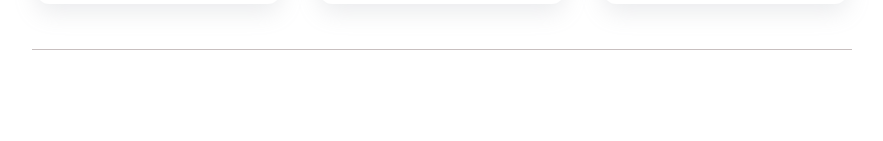
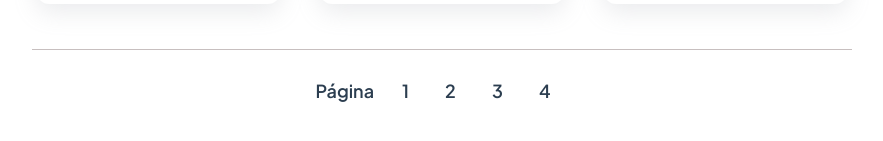
Before and after one commit to Vinicius-gif/teste-front-leadster, a Next.js app: page / in a window 1280 px wide. Shown: the part 1647-1788 px from the top of the page, without its empty margins (198-1081 px from the left). Before the commit the page ends 1736 px from the top, so only its background shows below. Built offline with nearby package versions, Linux system fonts and the light colour scheme.

Commit message:
feat: componete de Paginacao

```diff
--- a/src/app/globalStyles.css
+++ b/src/app/globalStyles.css
@@ -1,5 +1,5 @@
 :root {
-  --azul: #007dff;
+  --azul: #2683fb;
   --preto: #2c3e50;
   --fundo-banner: #f9fcff;
 }
--- a/src/components/ListagemVideos/CardVideo.tsx
+++ b/src/components/ListagemVideos/CardVideo.tsx
@@ -16,6 +16,7 @@ const CardTitle = styled.h2`
 
 const Thumbnail = styled.img`
   border-radius: 12px;
+  border-bottom: none;
   width: 100%;
 `;
 
--- /dev/null
+++ b/src/components/ListagemVideos/Paginacao.tsx
@@ -0,0 +1,50 @@
+import Link from "next/link";
+import { styled } from "styled-components";
+
+interface Props {
+  quantidade: number
+}
+
+const Container = styled.div`
+  display: flex;
+  align-items: center;
+  justify-content: center;
+  height: 40px;
+`
+
+const Paragrafo = styled.p`
+  font-weight: 600;
+  font-size: 18px;
+  margin-right: 10px;
+  color: var(--preto);
+`
+
+const LinkCustom = styled(Link)`
+  margin: 0px 10px;
+  padding: 3px 8px;
+  text-decoration: none;
+  font-weight: 600;
+  font-size: 18px;
+  color: var(--preto);
+
+  &:hover {
+    border-radius: 8px;
+    border: solid 1px var(--azul);
+    color: var(--azul);
+  }
+`
+
+export const Paginacao = ( { quantidade } : Props) => {
+
+  const array = Array.from(Array(quantidade).keys())
+
+  return (
+    <Container>
+      <Paragrafo>Página</Paragrafo>
+
+      {array.map((index) => (
+        <LinkCustom href="" key={index}>{index + 1}</LinkCustom>
+      ))}
+    </Container>
+  )
+}
--- a/src/components/ListagemVideos/SelectFiltro.tsx
+++ b/src/components/ListagemVideos/SelectFiltro.tsx
@@ -4,7 +4,7 @@ const Container = styled.section`
   display: flex;
   justify-content: space-between;
   align-items: center;
-  width: 25%;
+  width: 30%;
   color: var(--preto);
 `
 const Paragrafo = styled.p`
@@ -44,10 +44,7 @@ export const SelectFiltro = () => {
       <BotaoSelect>
         <span>Data de Publicação</span>
         <svg xmlns="http://www.w3.org/2000/svg" width="40" height="40" viewBox="0 0 24 24">
-          <g>
-            <path fill="none" d="M0 0h24v24H0z" />
             <path d="M12 14l-4-4h8z" />
-          </g>
         </svg>
       </BotaoSelect>
     </Container>
--- a/src/components/ListagemVideos/index.tsx
+++ b/src/components/ListagemVideos/index.tsx
@@ -4,8 +4,9 @@ import { useState } from "react"
 import { styled } from "styled-components"
 import { CardVideo } from "./CardVideo"
 import { BotaoFiltro } from "./BotaoFiltro"
+import { SelectFiltro } from "./SelectFiltro"
+import { Paginacao } from "./Paginacao"
 import dadosVideos from '../../../public/dadosVideos.json'
-import { SelectFiltro } from "./SelectFiltro"
 
 const Container = styled.div`
   margin: 3% 18%;
@@ -92,6 +93,7 @@ export const ListagemVideos = () => {
           <CardVideo key={index} title={video.titulo} content='conteúdo' />
         ))}
       </ContainerVideos>
+      <Paginacao quantidade={4}/>
     </Container>
   )
 }
```
